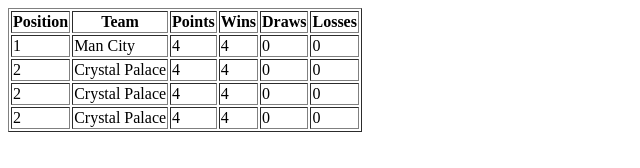
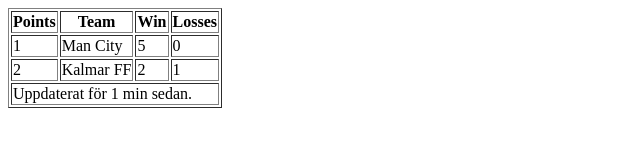
Before and after one commit to devharis/Laboration, a plain HTML site: page index.html in a window 1280 px wide. Shown: the whole page, without its empty margins (0-640 px from the left). Drawn offline with Linux system fonts and the light colour scheme.

Commit message:
Adv table

```diff
--- a/index.html
+++ b/index.html
@@ -6,46 +6,33 @@
     </head>
     <body>
       <table border="1">
+         <thead>
              <tr>
-              <th>Position</th>
+                 <th>Points</th>
                  <th>Team</th>
-              <th>Points</th>
-              <th>Wins</th>
-              <th>Draws</th>
+                 <th>Win</th>
                  <th>Losses</th>
              </tr>
+         </thead>
+         <tfoot>
+             <tr>
+                 <td colspan="4">Uppdaterat för 1 min sedan.</td>
+             </tr>
+         </tfoot>
+         <tbody>
              <tr>
                  <td>1</td>
                  <td>Man City</td>
-              <td>4</td>
-              <td>4</td>
-              <td>0</td>
+                 <td>5</td>
                  <td>0</td>
              </tr>
                <tr>
                  <td>2</td>
-              <td>Crystal Palace</td>
-              <td>4</td>
-              <td>4</td>
-              <td>0</td>
-              <td>0</td>
+                 <td>Kalmar FF</td>
+                 <td>2</td>
+                 <td>1</td>
              </tr>
-                    <tr>
-              <td>2</td>
-              <td>Crystal Palace</td>
-              <td>4</td>
-              <td>4</td>
-              <td>0</td>
-              <td>0</td>
-          </tr>
-                    <tr>
-              <td>2</td>
-              <td>Crystal Palace</td>
-              <td>4</td>
-              <td>4</td>
-              <td>0</td>
-              <td>0</td>
-          </tr>
+         </tbody>
       </table>
     </body>
 </html>
```
Lines whose indentation alone changed are shown as unchanged.
